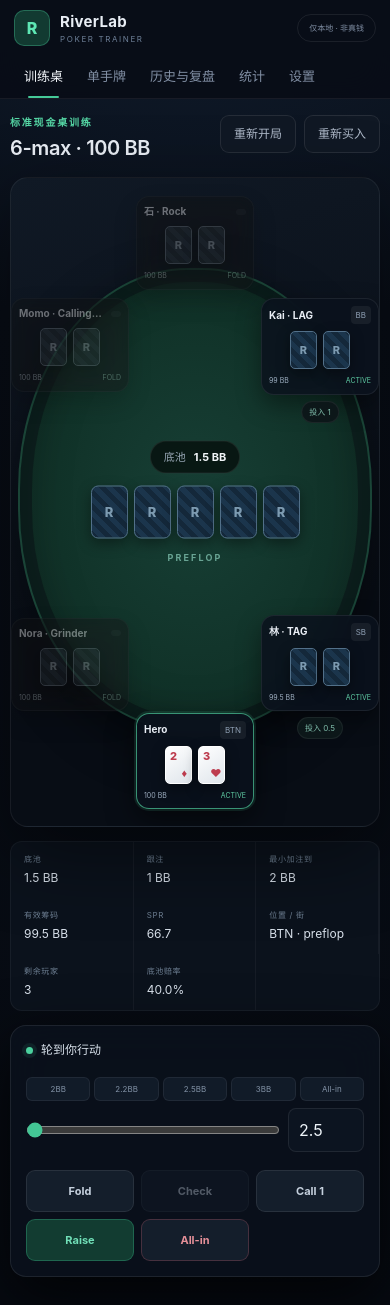
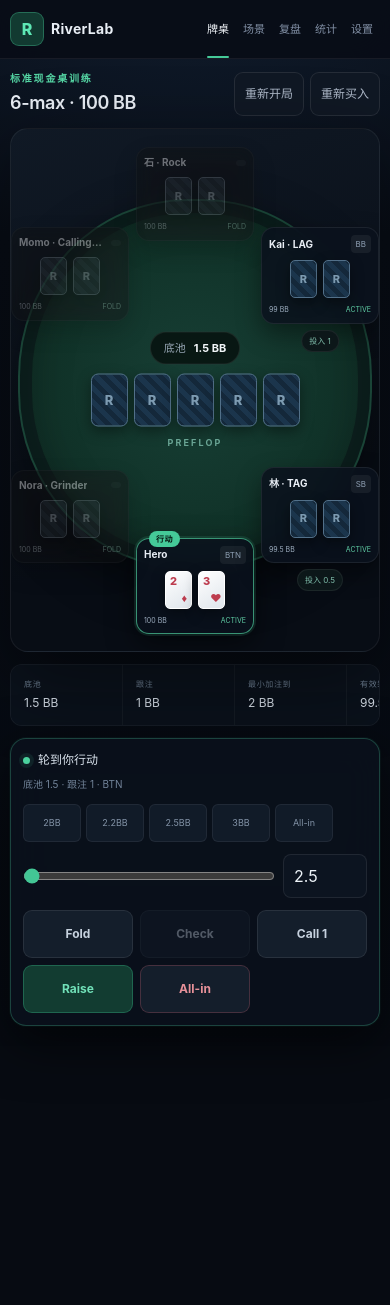
Before and after one commit to ThineLord/PokGuy, a Next.js app: page / in a window 390 px wide. After the commit the page ends 1046 px from the top, so only its background shows below. Built offline with nearby package versions, Linux system fonts and the light colour scheme.

Commit message:
fix: improve cross-device table playability

```diff
--- a/app/globals.css
+++ b/app/globals.css
@@ -152,3 +152,365 @@ button:disabled { cursor: not-allowed; opacity: 0.38; }
   .poker-table { min-height: 650px; border-radius: 18px; }.poker-table::before { inset: 90px 2% 95px; }.seat { width: 118px; padding: 7px; }.seat-topline strong { font-size: 10px; }.seat-meta { font-size: 7px; }.hole-cards .playing-card { width: 27px; height: 38px; }.seat-1-6,.seat-2-6 { right: 0; }.seat-4-6,.seat-5-6 { left: 0; }.seat-2-6,.seat-4-6 { top: 120px; }.seat-1-6,.seat-5-6 { bottom: 115px; }
   .playing-card { width: 37px; height: 53px; }.table-center { width: 100%; }.action-bar { position: relative; bottom: auto; grid-template-columns: 1fr; }.decision-status { grid-column: auto; }.action-buttons { grid-template-columns: repeat(3, 1fr); }.quick-sizes { overflow-x: auto; }.quick-sizes button { min-width: 45px; }.content-grid { grid-template-columns: 1fr; }.stats-grid { grid-template-columns: repeat(2, 1fr); }.scenario-grid, .form-grid { grid-template-columns: 1fr; }.toggle-grid { grid-template-columns: repeat(2, 1fr); }.ai-picker { grid-template-columns: 1fr; }.range-row { grid-template-columns: 110px 1fr 28px; }.position-row { grid-template-columns: repeat(5, minmax(65px, 1fr)); overflow-x: auto; }.table-toolbar { align-items: flex-start; }.toolbar-actions { justify-content: flex-end; }
 }
+
+/* Cross-device playability pass */
+html {
+  min-width: 320px;
+  background: var(--background);
+}
+
+body {
+  min-height: 100dvh;
+  overflow-x: hidden;
+}
+
+button {
+  touch-action: manipulation;
+  -webkit-tap-highlight-color: transparent;
+}
+
+.app-shell {
+  min-height: 100svh;
+}
+
+.topbar {
+  padding-right: max(28px, env(safe-area-inset-right));
+  padding-left: max(28px, env(safe-area-inset-left));
+}
+
+.nav-label-short {
+  display: none;
+}
+
+.app-content {
+  padding-right: max(28px, calc(env(safe-area-inset-right) + 16px));
+  padding-bottom: max(40px, calc(env(safe-area-inset-bottom) + 24px));
+  padding-left: max(28px, calc(env(safe-area-inset-left) + 16px));
+}
+
+.poker-table {
+  height: clamp(460px, calc(100svh - 400px), 560px);
+  min-height: 0;
+}
+
+.seat.is-acting::before {
+  position: absolute;
+  top: -8px;
+  left: 12px;
+  border-radius: 999px;
+  background: #45c998;
+  padding: 2px 7px;
+  color: #04110d;
+  content: "行动";
+  font-size: 8px;
+  font-weight: 800;
+  letter-spacing: 0.06em;
+}
+
+.seat-0-6,
+.seat-0-5,
+.seat-0-4,
+.seat-0-3,
+.seat-0-2 {
+  border-color: #ffffff24;
+}
+
+.info-strip {
+  scrollbar-color: #385b51 transparent;
+  scrollbar-width: thin;
+}
+
+.action-bar {
+  position: relative;
+  bottom: auto;
+  grid-template-columns: minmax(190px, 0.7fr) minmax(300px, 1.2fr) minmax(
+      410px,
+      1.45fr
+    );
+  gap: 16px;
+}
+
+.action-bar.is-hero-turn {
+  border-color: #4bd1a044;
+  box-shadow:
+    0 16px 52px #0009,
+    0 0 0 1px #4bd1a00f;
+}
+
+.decision-context {
+  width: 100%;
+  color: #718398;
+  font-size: 10px;
+}
+
+.quick-sizes {
+  margin-bottom: 8px;
+}
+
+.quick-sizes button {
+  min-height: 32px;
+  font-size: 9px;
+}
+
+.sizing-input {
+  grid-template-columns: 1fr 84px;
+}
+
+.sizing-input input {
+  min-height: 42px;
+}
+
+.action-buttons button,
+.primary-button {
+  min-height: 48px;
+  font-size: 12px;
+}
+
+.action-buttons kbd {
+  margin-left: 4px;
+  border: 1px solid #ffffff19;
+  border-radius: 4px;
+  background: #ffffff0a;
+  padding: 2px 5px;
+  color: #8998aa;
+  font: 9px/1 var(--font-mono);
+}
+
+.toolbar-actions button,
+.button-grid button,
+.scenario-actions button,
+.replay-controls button,
+.profile-editor-heading button {
+  min-height: 44px;
+}
+
+@media (max-width: 1100px) {
+  .action-bar {
+    grid-template-columns: minmax(250px, 0.8fr) minmax(430px, 1.2fr);
+  }
+
+  .decision-status {
+    grid-column: 1 / -1;
+  }
+}
+
+@media (max-width: 1050px) {
+  .poker-table {
+    height: clamp(540px, calc(100svh - 480px), 600px);
+    min-height: 0;
+  }
+}
+
+@media (max-width: 1050px) and (orientation: landscape) {
+  .poker-table {
+    height: 460px;
+  }
+}
+
+@media (max-width: 760px) {
+  .topbar {
+    min-height: 58px;
+    flex-wrap: nowrap;
+    gap: 8px;
+    padding: env(safe-area-inset-top) max(10px, env(safe-area-inset-right)) 0
+      max(10px, env(safe-area-inset-left));
+  }
+
+  .brand {
+    flex: 0 0 auto;
+    gap: 7px;
+  }
+
+  .brand > span {
+    width: 34px;
+    height: 34px;
+    border-radius: 9px;
+  }
+
+  .brand strong {
+    font-size: 14px;
+  }
+
+  .brand small,
+  .local-badge,
+  .nav-label-full {
+    display: none;
+  }
+
+  .nav-label-short {
+    display: inline;
+  }
+
+  .topbar nav {
+    order: initial;
+    width: auto;
+    min-width: 0;
+    flex: 1;
+    align-self: stretch;
+    justify-content: flex-end;
+    gap: 0;
+    overflow: visible;
+  }
+
+  .topbar nav button {
+    min-width: 0;
+    min-height: 58px;
+    flex: 0 1 auto;
+    padding: 0 7px;
+    font-size: 11px;
+  }
+
+  .topbar nav button.active::after {
+    right: 7px;
+    left: 7px;
+  }
+
+  .app-content {
+    padding: 12px max(10px, env(safe-area-inset-right))
+      max(20px, calc(env(safe-area-inset-bottom) + 14px))
+      max(10px, env(safe-area-inset-left));
+  }
+
+  .table-view {
+    gap: 12px;
+  }
+
+  .table-toolbar {
+    align-items: center;
+    gap: 10px;
+  }
+
+  .table-toolbar h1 {
+    font-size: 18px;
+  }
+
+  .toolbar-actions {
+    flex-wrap: nowrap;
+    justify-content: flex-end;
+    gap: 6px;
+  }
+
+  .toolbar-actions button {
+    padding: 8px 10px;
+    white-space: nowrap;
+  }
+
+  .poker-table {
+    height: clamp(500px, calc(100svh - 320px), 560px);
+    min-height: 0;
+  }
+
+  .poker-table::before {
+    inset: 70px 2% 82px;
+  }
+
+  .table-center {
+    gap: 9px;
+  }
+
+  .seat-2-6,
+  .seat-4-6 {
+    top: 98px;
+  }
+
+  .seat-1-6,
+  .seat-5-6 {
+    bottom: 88px;
+  }
+
+  .info-strip {
+    display: flex;
+    overflow-x: auto;
+    overscroll-behavior-x: contain;
+    scroll-snap-type: x proximity;
+  }
+
+  .info-strip > span {
+    min-width: 112px;
+    min-height: 60px;
+    flex: 0 0 112px;
+    scroll-snap-align: start;
+  }
+
+  .action-bar {
+    scroll-margin-bottom: max(10px, env(safe-area-inset-bottom));
+    grid-template-columns: minmax(0, 1fr);
+    gap: 12px;
+    padding: 12px;
+  }
+
+  .decision-status {
+    grid-column: auto;
+  }
+
+  .quick-sizes {
+    gap: 5px;
+    margin-right: -12px;
+    margin-left: -12px;
+    padding: 0 12px 4px;
+    overflow-x: auto;
+    scroll-snap-type: x proximity;
+  }
+
+  .quick-sizes button {
+    min-width: 58px;
+    min-height: 38px;
+    flex: 0 0 58px;
+    scroll-snap-align: start;
+    font-size: 9px;
+  }
+
+  .sizing-input {
+    grid-template-columns: minmax(0, 1fr) 84px;
+  }
+
+  .sizing-input input {
+    min-height: 44px;
+  }
+
+  .sizing-input input[type="number"],
+  .form-grid input,
+  .form-grid select,
+  .scenario-grid input,
+  .scenario-grid select,
+  .note-field textarea {
+    font-size: 16px;
+  }
+
+  .action-buttons {
+    grid-template-columns: repeat(3, minmax(0, 1fr));
+    gap: 7px;
+  }
+
+  .action-buttons button {
+    min-height: 48px;
+    font-size: 12px;
+  }
+
+  .action-buttons kbd {
+    display: none;
+  }
+
+  .panel {
+    padding: 16px;
+  }
+
+  .profile-editor-heading {
+    align-items: flex-start;
+    gap: 12px;
+  }
+}
+
+@media (max-width: 370px) {
+  .brand strong {
+    display: none;
+  }
+
+  .topbar nav button {
+    padding: 0 6px;
+  }
+
+  .seat {
+    width: 112px;
+  }
+}
--- a/app/layout.tsx
+++ b/app/layout.tsx
@@ -1,4 +1,4 @@
-import type { Metadata } from "next";
+import type { Metadata, Viewport } from "next";
 import "./globals.css";
 
 export const metadata: Metadata = {
@@ -8,6 +8,13 @@ export const metadata: Metadata = {
     icon: "/favicon.svg",
     shortcut: "/favicon.svg",
   },
+};
+
+export const viewport: Viewport = {
+  width: "device-width",
+  initialScale: 1,
+  viewportFit: "cover",
+  themeColor: "#070b12",
 };
 
 export default function RootLayout({
--- a/src/features/app/PokerTrainer.tsx
+++ b/src/features/app/PokerTrainer.tsx
@@ -885,6 +885,7 @@ export function PokerTrainer() {
   const [aiBusy, setAiBusy] = useState(false);
   const [aiTags, setAiTags] = useState<Record<string, string[]>>({});
   const savedHand = useRef<string | null>(null);
+  const actionBarRef = useRef<HTMLElement>(null);
 
   const persist = useCallback((next: PersistedData) => {
     setData(next);
@@ -1110,7 +1111,8 @@ export function PokerTrainer() {
     try {
       const next = act(game, HERO_ID, action);
       const grade: TrainingRecord["grade"] =
-        (action.type === "bet" || action.type === "raise") && (action.amount ?? 0) > pot * 2.25 + game.currentBet
+        (action.type === "bet" || action.type === "raise") &&
+        (action.amount ?? 0) > pot * 2.25 + game.currentBet
           ? "尺度异常"
           : action.type === "fold" && priorToCall === 0
             ? "偏紧"
@@ -1160,11 +1162,17 @@ export function PokerTrainer() {
   const recommendedAction = !assessment
     ? "—"
     : assessment.equityEstimate > 0.62
-      ? game?.currentBet === 0 ? "Bet" : "Raise"
+      ? game?.currentBet === 0
+        ? "Bet"
+        : "Raise"
       : toCall === 0
         ? "Check"
-        : assessment.equityEstimate + 0.04 >= potOdds ? "Call" : "Fold";
-  const recommendedSizing = game ? Math.min(maxRaiseTo, Math.max(minRaiseTo, game.currentBet + pot * 0.66)) : 0;
+        : assessment.equityEstimate + 0.04 >= potOdds
+          ? "Call"
+          : "Fold";
+  const recommendedSizing = game
+    ? Math.min(maxRaiseTo, Math.max(minRaiseTo, game.currentBet + pot * 0.66))
+    : 0;
   const quickSizes = !game
     ? []
     : game.street === "preflop"
@@ -1172,6 +1180,57 @@ export function PokerTrainer() {
       : [0.25, 0.33, 0.5, 0.66, 0.75, 1].map(
           (value) => game.currentBet + Math.max(game.bigBlind, pot * value),
         );
+  const humanActionRef = useRef(humanAction);
+  useEffect(() => {
+    humanActionRef.current = humanAction;
+  });
+
+  useEffect(() => {
+    if (
+      !game ||
+      game.settled ||
+      game.actingPlayerId !== HERO_ID ||
+      !window.matchMedia("(max-width: 760px)").matches
+    )
+      return;
+    const frame = window.requestAnimationFrame(() => {
+      actionBarRef.current?.scrollIntoView({
+        behavior: data.settings.animations ? "smooth" : "auto",
+        block: "end",
+      });
+    });
+    return () => window.cancelAnimationFrame(frame);
+  }, [data.settings.animations, game]);
+
+  useEffect(() => {
+    if (!game || game.settled || game.actingPlayerId !== HERO_ID) return;
+    const onKeyDown = (event: KeyboardEvent) => {
+      const target = event.target as HTMLElement | null;
+      if (
+        target?.matches("input, select, textarea, [contenteditable='true']") ||
+        event.metaKey ||
+        event.ctrlKey ||
+        event.altKey
+      )
+        return;
+      const actionByKey: Record<string, PokerAction> = {
+        f: { type: "fold" },
+        k: { type: "check" },
+        c: { type: "call" },
+        r: {
+          type: game.currentBet === 0 ? "bet" : "raise",
+          amount: betAmount,
+        },
+        a: { type: "all-in" },
+      };
+      const action = actionByKey[event.key.toLowerCase()];
+      if (!action) return;
+      event.preventDefault();
+      humanActionRef.current(action);
+    };
+    window.addEventListener("keydown", onKeyDown);
+    return () => window.removeEventListener("keydown", onKeyDown);
+  }, [betAmount, game]);
   const nextHand = () => {
     if (!game) return;
     const stacks = Object.fromEntries(
@@ -1194,7 +1253,9 @@ export function PokerTrainer() {
   const replaceData = (next: PersistedData) => persist(next);
 
   return (
-    <main className={`app-shell ${data.settings.animations ? `speed-${data.settings.animationSpeed}` : "animations-off"}`}>
+    <main
+      className={`app-shell ${data.settings.animations ? `speed-${data.settings.animationSpeed}` : "animations-off"}`}
+    >
       <header className="topbar">
         <button className="brand" onClick={() => setView("table")}>
           <span>R</span>
@@ -1206,19 +1267,20 @@ export function PokerTrainer() {
         <nav aria-label="主导航">
           {(
             [
-              ["table", "训练桌"],
-              ["scenario", "单手牌"],
-              ["history", "历史与复盘"],
-              ["stats", "统计"],
-              ["settings", "设置"],
-            ] as [View, string][]
-          ).map(([id, label]) => (
+              ["table", "训练桌", "牌桌"],
+              ["scenario", "单手牌", "场景"],
+              ["history", "历史与复盘", "复盘"],
+              ["stats", "统计", "统计"],
+              ["settings", "设置", "设置"],
+            ] as [View, string, string][]
+          ).map(([id, label, shortLabel]) => (
             <button
               key={id}
               className={view === id ? "active" : ""}
               onClick={() => setView(id)}
             >
-              {label}
+              <span className="nav-label-full">{label}</span>
+              <span className="nav-label-short">{shortLabel}</span>
             </button>
           ))}
         </nav>
@@ -1320,8 +1382,8 @@ export function PokerTrainer() {
               )}
               {data.settings.showOuts && assessment && (
                 <span>
-                  <small>估算 Outs</small>
-                  ≈ {Math.round(assessment.drawStrength * 16)}
+                  <small>估算 Outs</small>≈{" "}
+                  {Math.round(assessment.drawStrength * 16)}
                 </span>
               )}
               {data.settings.showRecommendedAction && (
@@ -1336,7 +1398,9 @@ export function PokerTrainer() {
                   {formatChips(recommendedSizing)} BB
                 </span>
               )}
-              {data.settings.showBoardWarnings && assessment && assessment.boardDanger > 0.58 && (
+              {data.settings.showBoardWarnings &&
+                assessment &&
+                assessment.boardDanger > 0.58 && (
                   <span>
                     <small>牌面提示</small>
                     危险度较高
@@ -1358,8 +1422,15 @@ export function PokerTrainer() {
                 </button>
               </section>
             ) : (
-              <section className="action-bar">
-                <div className="decision-status">
+              <section
+                ref={actionBarRef}
+                className={
+                  "action-bar " +
+                  (game.actingPlayerId === HERO_ID ? "is-hero-turn" : "")
+                }
+                aria-label="玩家操作区"
+              >
+                <div className="decision-status" aria-live="polite">
                   <span
                     className={
                       game.actingPlayerId === HERO_ID
@@ -1370,6 +1441,10 @@ export function PokerTrainer() {
                   {game.actingPlayerId === HERO_ID
                     ? "轮到你行动"
                     : `${game.players.find((player) => player.id === game.actingPlayerId)?.name ?? "牌桌"} 行动中`}
+                  <span className="decision-context">
+                    底池 {formatChips(pot)} · 跟注 {formatChips(toCall)} ·{" "}
+                    {hero?.positionLabel || "—"}
+                  </span>
                   {feedback && <small>{feedback}</small>}
                   {error && <small className="error-message">{error}</small>}
                 </div>
@@ -1428,7 +1503,7 @@ export function PokerTrainer() {
                     }
                     onClick={() => humanAction({ type: "fold" })}
                   >
-                    Fold
+                    Fold <kbd aria-hidden="true">F</kbd>
                   </button>
                   <button
                     disabled={
@@ -1436,7 +1511,7 @@ export function PokerTrainer() {
                     }
                     onClick={() => humanAction({ type: "check" })}
                   >
-                    Check
+                    Check <kbd aria-hidden="true">K</kbd>
                   </button>
                   <button
                     disabled={
@@ -1444,7 +1519,7 @@ export function PokerTrainer() {
                     }
                     onClick={() => humanAction({ type: "call" })}
                   >
-                    Call {formatChips(toCall)}
+                    Call {formatChips(toCall)} <kbd aria-hidden="true">C</kbd>
                   </button>
                   <button
                     disabled={
@@ -1458,7 +1533,8 @@ export function PokerTrainer() {
                       })
                     }
                   >
-                    {game.currentBet === 0 ? "Bet" : "Raise"}
+                    {game.currentBet === 0 ? "Bet" : "Raise"}{" "}
+                    <kbd aria-hidden="true">R</kbd>
                   </button>
                   <button
                     disabled={
@@ -1467,7 +1543,7 @@ export function PokerTrainer() {
                     }
                     onClick={() => humanAction({ type: "all-in" })}
                   >
-                    All-in
+                    All-in <kbd aria-hidden="true">A</kbd>
                   </button>
                 </div>
               </section>
```
Also changed, not shown: 2 other files (tests, documents, lock files or other folders). Lines whose indentation alone changed are shown as unchanged.
